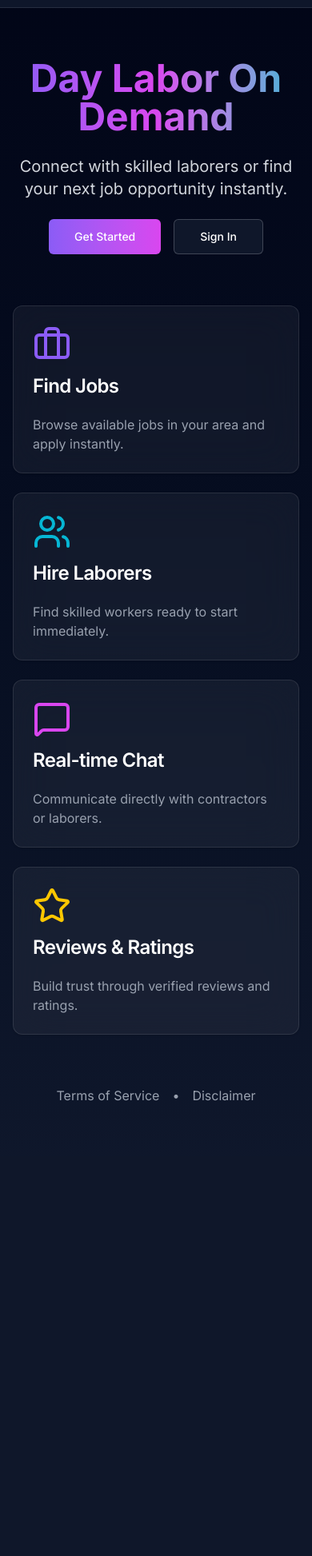
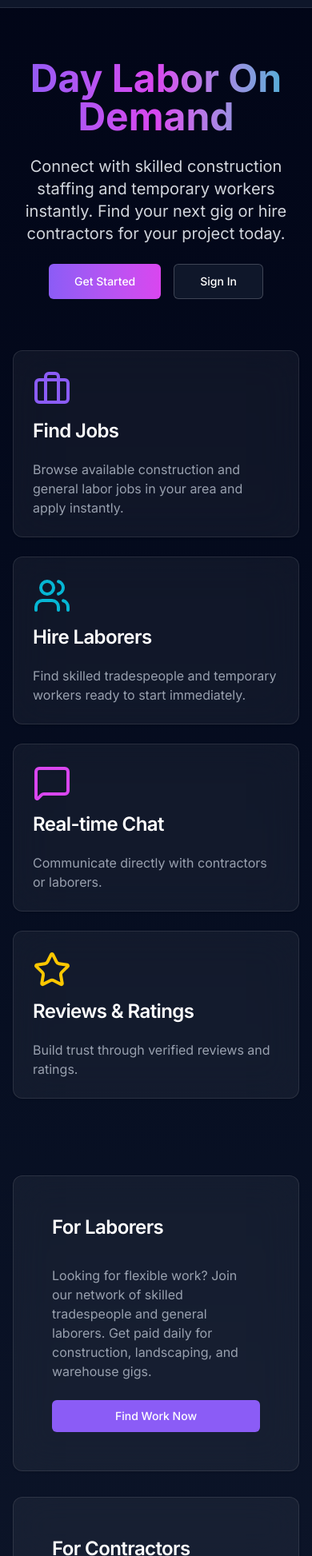
Before and after one commit to Mkobilan/DLOD, a Next.js app: page / in a window 390 px wide. Shown: the part 54-2000 px from the top of the page at 80% size. Before the commit the page ends 1500 px from the top, so only its background shows below. Built offline with nearby package versions, Linux system fonts and the light colour scheme; no server answers.

Commit message:
added SEO metatags and GSC tag

```diff
--- a/src/app/layout.tsx
+++ b/src/app/layout.tsx
@@ -11,8 +11,23 @@ const inter = Inter({
 });
 
 export const metadata: Metadata = {
-  title: "DLOD - Day Labor On Demand",
-  description: "Connect with day laborers and contractors instantly.",
+  title: "DLOD - Day Labor On Demand | Construction Staffing & Gig Work",
+  description: "Connect with skilled day laborers and contractors instantly. Find temporary construction jobs or hire workers for your project today.",
+  keywords: [
+    "Day Labor",
+    "Construction Staffing",
+    "Hire Contractors",
+    "Temporary Workers",
+    "Gig Economy",
+    "General Labor",
+    "Skilled Trades",
+    "Daily Pay",
+    "On-Demand Staffing",
+    "Local Contractors"
+  ],
+  verification: {
+    google: "wnwX0v0OGT7E25CuYA6r3_NjExggVU9PFITJXnpMp8U",
+  },
 };
 
 export default function RootLayout({
--- a/src/app/page.tsx
+++ b/src/app/page.tsx
@@ -13,7 +13,7 @@ export default function Home() {
             Day Labor On Demand
           </h1>
           <p className="text-xl text-gray-300 max-w-2xl mx-auto">
-            Connect with skilled laborers or find your next job opportunity instantly.
+            Connect with skilled construction staffing and temporary workers instantly. Find your next gig or hire contractors for your project today.
           </p>
           <div className="flex gap-4 justify-center flex-wrap">
             <Link href="/signup">
@@ -37,7 +37,7 @@ export default function Home() {
               <CardTitle className="text-white">Find Jobs</CardTitle>
             </CardHeader>
             <CardContent>
-              <p className="text-gray-400">Browse available jobs in your area and apply instantly.</p>
+              <p className="text-gray-400">Browse available construction and general labor jobs in your area and apply instantly.</p>
             </CardContent>
           </Card>
 
@@ -47,7 +47,7 @@ export default function Home() {
               <CardTitle className="text-white">Hire Laborers</CardTitle>
             </CardHeader>
             <CardContent>
-              <p className="text-gray-400">Find skilled workers ready to start immediately.</p>
+              <p className="text-gray-400">Find skilled tradespeople and temporary workers ready to start immediately.</p>
             </CardContent>
           </Card>
 
@@ -72,6 +72,37 @@ export default function Home() {
           </Card>
         </div>
 
+        {/* Audience Specifics */}
+        <div className="grid md:grid-cols-2 gap-8 mt-24">
+          <Card className="border-white/10 bg-white/5 backdrop-blur-xl p-6">
+            <CardHeader>
+              <CardTitle className="text-2xl text-white mb-2">For Laborers</CardTitle>
+            </CardHeader>
+            <CardContent>
+              <p className="text-gray-400 mb-6">
+                Looking for flexible work? Join our network of skilled tradespeople and general laborers. Get paid daily for construction, landscaping, and warehouse gigs.
+              </p>
+              <Link href="/signup?role=laborer">
+                <Button className="w-full bg-primary hover:bg-primary/90">Find Work Now</Button>
+              </Link>
+            </CardContent>
+          </Card>
+
+          <Card className="border-white/10 bg-white/5 backdrop-blur-xl p-6">
+            <CardHeader>
+              <CardTitle className="text-2xl text-white mb-2">For Contractors</CardTitle>
+            </CardHeader>
+            <CardContent>
+              <p className="text-gray-400 mb-6">
+                Need extra hands? Access our pool of vetted temporary workers. Fill shifts for construction, demolition, and site cleanup instantly.
+              </p>
+              <Link href="/signup?role=contractor">
+                <Button className="w-full bg-secondary hover:bg-secondary/90">Hire Workers</Button>
+              </Link>
+            </CardContent>
+          </Card>
+        </div>
+
         {/* Footer */}
         <div className="mt-16 text-center space-x-4 text-gray-400">
           <Link href="/terms" className="hover:text-white transition-colors">
```
Also changed, not shown: public/robots.txt (added), 1 other file (tests, documents, lock files or other folders).
